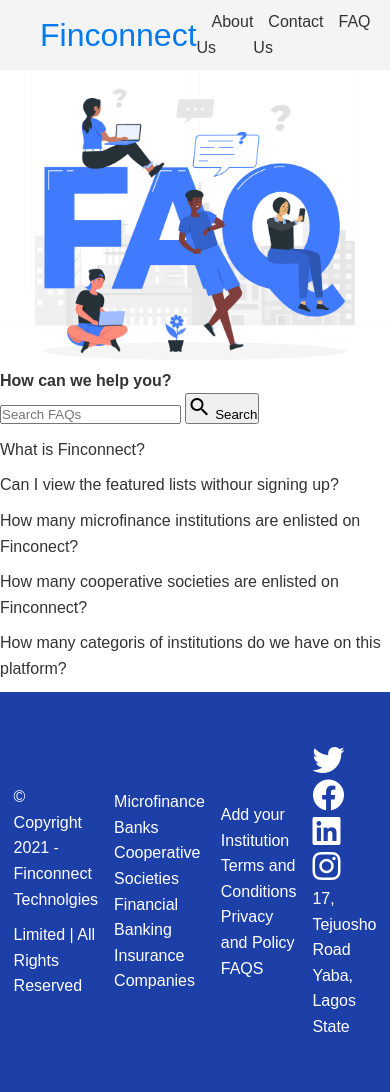
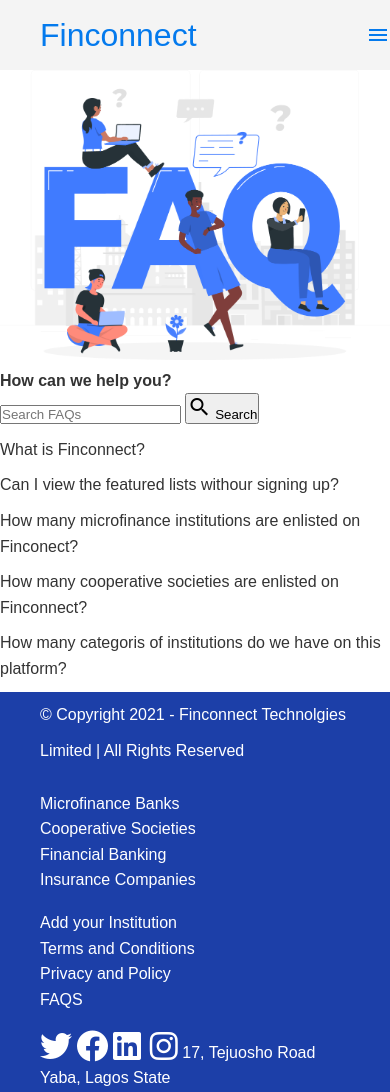
Before and after one commit to t-bello7/finconnect, a Django app: page /faq/ in a window 390 px wide. Run offline with Django 3.2, Linux system fonts and the light colour scheme; parts of the project's set-up code (start-up, migrations or seed data) failed here and were passed over; some web fonts are replaced.

Commit message:
fixed navbar

```diff
--- a/dashboard/views.py
+++ b/dashboard/views.py
@@ -52,8 +52,7 @@ class HomepageView(View):
         listings = list(Listings.objects.all())
         plans = Plans.objects.filter()
         mfilter = InstituitionFilter
-
-        random_items = random.sample(listings, 6)
+        random_items = random.sample(listings, 8)
 
         context = {
             'plans': plans,
--- a/static/css/base.css
+++ b/static/css/base.css
@@ -2,9 +2,9 @@
   height: 100vh;
 }
 .navbar {
-  /* position: fixed;
-  top: 0;
-  z-index: 2000; */
+  position: sticky;
+  /* top: 0; */
+  /* z-index: 2000; */
   background: var(--light-color);
   color: var(--primary-color);
 
@@ -63,198 +108,6 @@
   grid-template-columns: repeat(4, 1fr);
   align-items: flex-start;
 }
-.footer {
-  height: 400px;
-}
-.footer .grid {
-  grid-template-columns: repeat(4, 1fr);
-}
-
-div.search__container {
-  display: flex;
-  height: 400px;
-  flex-direction: column;
-  justify-content: center;
-  /* align-items: center; */
-  background: blue;
-}
-
-div.search__container div.search__title {
-  width: 100%;
-  max-width: 1000px;
-  margin: 0 auto;
-}
-div.search__container form.search__form div.search__bar {
-  width: 100px;
-  max-width: 500px;
-  display: flex;
-  /* height: 40px; */
-  margin: 0 auto;
-  background-color: #2351ca;
-}
-div.search__container form.search__form div.search__bar input.search__input {
-  flex-grow: 1;
-  outline: none;
-  border: 1px solid #2351ca;
-  border-radius: 5px 0 0 5px;
-  background: #f4faf9;
-  transition: background 0.35s, box-shadow 0.25s;
-}
-
-div.search__container
-  form.search__form
-  div.search__bar
-  input.search__input:focus {
-  background: white;
-  box-shadow: 0 0 2px #dadee6;
-}
-
-div.search__container
-  form.search__form
-  div.search__bar
-  input.search__input::placeholder {
-  color: #2351ca;
-}
-div.search__container form.search__form div.search__bar button.search__button {
-  width: 120px;
-  color: white;
-  background: #2351ca;
-  outline: none;
-  border: none;
-  display: flex;
-  align-items: center;
-  justify-content: center;
-  border-radius: 0 5px 5px 0;
-  cursor: pointer;
-  user-select: none;
-}
-/* mobile responsive */
-@media screen and (max-width: 768px) {
-  div.navbar__container button.navbar__toggle {
-    display: block;
-    float: right;
-    position: absolute;
-    right: 0;
-  }
-  div.navbar__container ul.nav {
-    display: none;
-  }
-  div.navbar__container ul.show {
-    display: flex;
-    right: -20px;
-    box-shadow: 0 0 10px 5px rgba(0, 0, 0, 0.25);
-    flex-direction: column;
-    align-content: flex-end;
-    position: absolute;
-    width: 50%;
-    background-color: black;
-    opacity: 0.7;
-    top: var(--bar-height);
-    height: calc(100vh - var(--bar-height));
-  }
-
-  /* div.navbar__container ul.nav .navbar__link  {
-    font-weight: 500;
-    padding: 16px 0;
-    text-decoration: none;
-    color: #fff;
-    border-bottom: 1px solid rgba(255, 255, 255, 0.1);
-  } */
-}
-
-div.categories__container {
-}
-
-div.categories__container div.categories__list {
-  display: grid;
-  margin: 0 auto;
-  grid-template-columns: 1fr 1fr 1fr;
-}
-div.categories__container div.categories__list div.categories__item {
-  width: 244px;
-  height: 160px;
-  border: 1px solid black;
-  border-radius: 20px;
-}
-
-/* div.featured__container {
-  width: 100%;
-  max-width: 1200px;
-  margin: 0 auto;
-} */
-
-div.featured__container div.featured__list {
-  display: grid;
-  grid-template-columns: repeat(auto-fit, minmax(19rem, 1fr));
-  column-gap: 5%;
-}
-
-div.featured__container div.featured__list .featured__link {
-  text-decoration: none;
-}
-div.featured__container div.featured__list div.listing img {
-  width: 100%;
-  height: 20rem;
-}
-
-/* div.locations__container {
-  width: 1200px;
-  margin: 0 auto;
-} */
-
-div.locations__container div.locations__list {
-  width: 100%;
-  display: grid;
-  gap: 10%;
-  grid-template-columns: 1fr 1fr 1fr;
-  grid-column-end: 2;
-}
-
-div.footer__container {
-  background: #2351ca;
-  /* width: 100%;
-  max-width: 1200px;
-  margin: 0 auto; */
-}
-div.footer__container div.footer__sections {
-  padding: 0;
-  line-height: 1.6;
-  display: flex;
-  justify-content: center;
-  flex-wrap: wrap;
-}
-
-div.footer__container div.footer__sections div.footer__section {
-  width: 25%;
-  /* background-color: red; */
-  padding: 15px 0;
-  flex-shrink: 0;
-}
-
-div.footer__container div.footer__copyright,
-.footer__link,
-.footer__title {
-  display: block;
-}
-.footer__link {
-  color: white;
-  text-decoration: none;
-}
-
-.footer__link:hover {
-  background: black;
-}
-div.footer__container div.footer__copyright .footer__hr {
-  height: 1px;
-  border: none;
-  background: white;
-}
-
-@media screen and (max-width: 768px) {
-  div.footer__container div.footer__sections div.footer__section {
-    width: 100%;
-  }
-}
 
 div.auth__container {
   padding: 30px 0;
@@ -344,22 +208,70 @@ div.auth__container .form__btn {
   outline: none;
 }
 
-div.auth__container .form__btn:active {
-  background: #fff;
+.footer {
+  height: 400px;
 }
-.showPasswordToggle {
-  cursor: pointer;
-  transition: all;
+.footer .grid {
+  grid-template-columns: repeat(4, 1fr);
 }
 
-.showPasswordToggle:hover {
-  transform: scale(1.2);
-}
+/* mobile responsive */
 @media screen and (max-width: 768px) {
+  .grid,
+  .featured .grid,
+  .footer .grid {
+    grid-template-columns: 1fr;
+  }
+  .navbar .navbar__toggle {
+    display: block;
+    float: right;
+    position: absolute;
+    right: 0;
+  }
+  .navbar nav {
+    display: none;
+  }
+  .navbar .show {
+    display: flex;
+    left: 0px;
+    flex-direction: column;
+    justify-content: flex-start;
+    position: relative;
+    align-items: center;
+    /* box-shadow: 0 0 10px 5px rgba(0, 0, 0, 0.25); */
+    /* align-content: flex-end; */
+    position: absolute;
+    width: 100%;
+    background-color: var(--light-color);
+    /* opacity: 0.7; */
+    top: var(--bar-height);
+    height: calc(100vh - var(--bar-height));
+  }
+
+  .navbar ul {
+    display: block;
+  }
+
+  .navbar li {
+    margin: 20px;
+  }
+
+  /* div.navbar__container ul.nav .navbar__link  {
+    font-weight: 500;
+    padding: 16px 0;
+    text-decoration: none;
+    color: #fff;
+    border-bottom: 1px solid rgba(255, 255, 255, 0.1);
+  } */
+
   div.auth__container {
     flex-direction: column;
   }
   div.auth__container div.auth__image {
     outline: 1px solid #2351ca;
   }
+
+  div.footer__container div.footer__sections div.footer__section {
+    width: 100%;
+  }
 }
--- a/static/js/base.js
+++ b/static/js/base.js
@@ -1,6 +1,7 @@
 const hamburger = document.querySelector(".navbar__toggle")
-const navul = document.querySelector('.nav');
+const navul = document.querySelector(".nav");
 
+console.log(navul)
 function toggleNav(){
     console.log('hey');
     navul.classList.toggle('show');
--- a/templates/_base.html
+++ b/templates/_base.html
@@ -24,15 +24,15 @@
                 <a href="{% url 'homepage' %}" class="navbar__logo">Finconnect</a>
                 <!-- <input type="checkbox" name="" id="inpNavToggle"> -->
                 </h1>
-                <nav>
+                <nav class="nav" >
                     <ul>
-                        <li><a href="{% url 'about' %}">About Us</a></li>
-                        <li><a href="{% url 'contact' %}">Contact Us</a></li>
-                        <li><a href="{% url 'faq' %}">FAQ</a></li>
+                        <li> <i class="li-icons material-icons-outlined"></i><a href="{% url 'about' %}">About Us</a></li>
+                        <li> <i class="li-icons material-icons-outlined"></i><a href="{% url 'contact' %}">Contact Us</a></li>
+                        <li><i class="li-icons material-icons-outlined"></i><a href="{% url 'faq' %}">FAQ</a></li>
                         {% if user.is_authenticated %}
-                        <li><a href="">My Bookings</a></li>
-                        <li><a href="{% url 'dashboard' %}">Manage Listsings</a></li>
-                        <li><a href="{% url 'profile' %}">My Profile</a></li>
+                        <li> <i></i><a href="">My Bookings</a></li>
+                        <li><i></i><a href="{% url 'dashboard' %}">Manage Listsings</a></li>
+                        <li><i></i><a href="{% url 'profile' %}">My Profile</a></li>
                         <li><a class="btn" href="{% url 'logout'%}"> Log Out</a></li>
                         {% else %}
 
@@ -41,7 +41,7 @@
                         {% endif %}
                     </ul>
                 </nav>
-                <i  class="material-icons navbar__toggle">menu</i>
+                <i class="material-icons navbar__toggle">menu</i>
             </div>
         </div>
     </header>
```
Also changed, not shown: other parts of static/css/base.css (+57 -1 lines).
